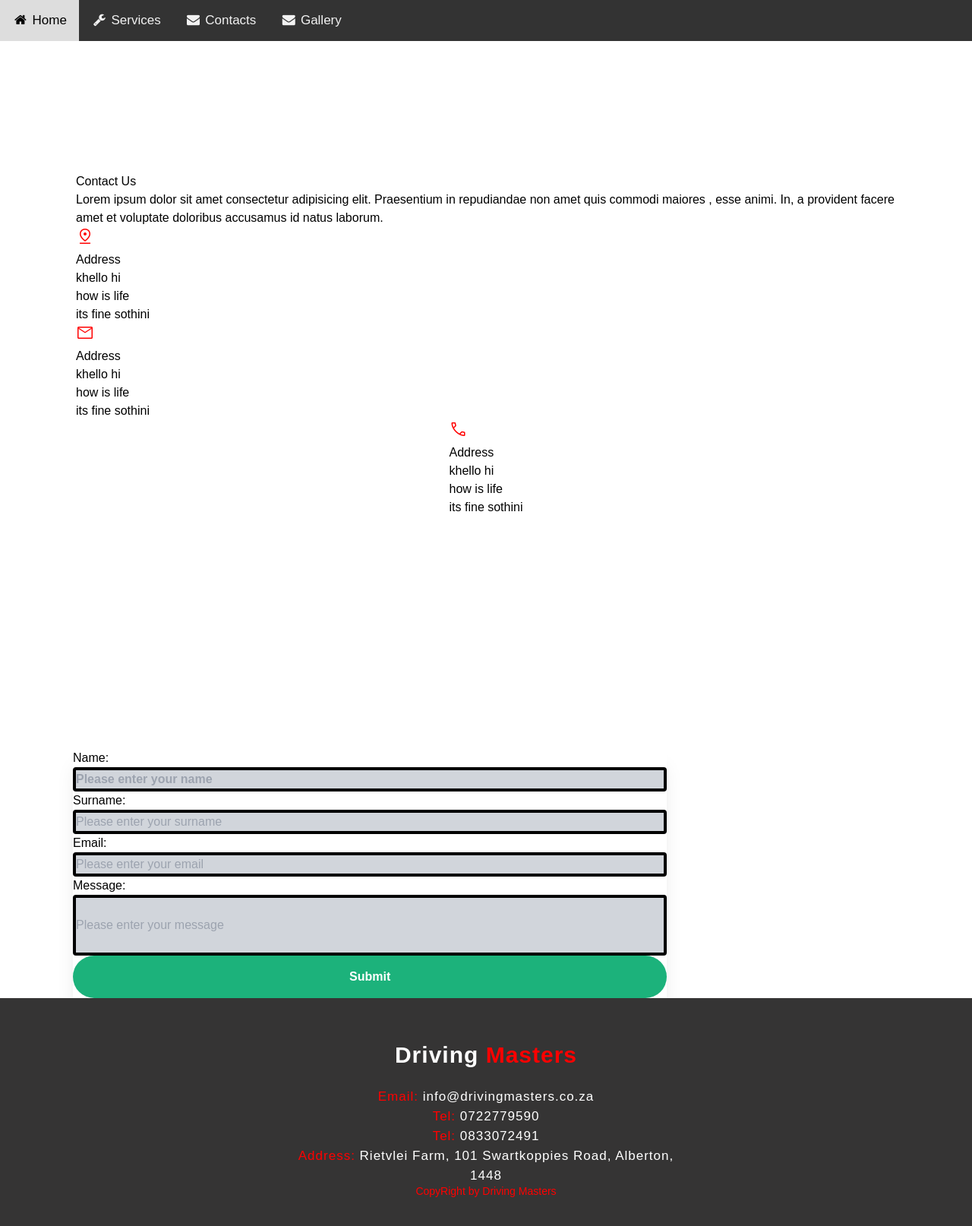
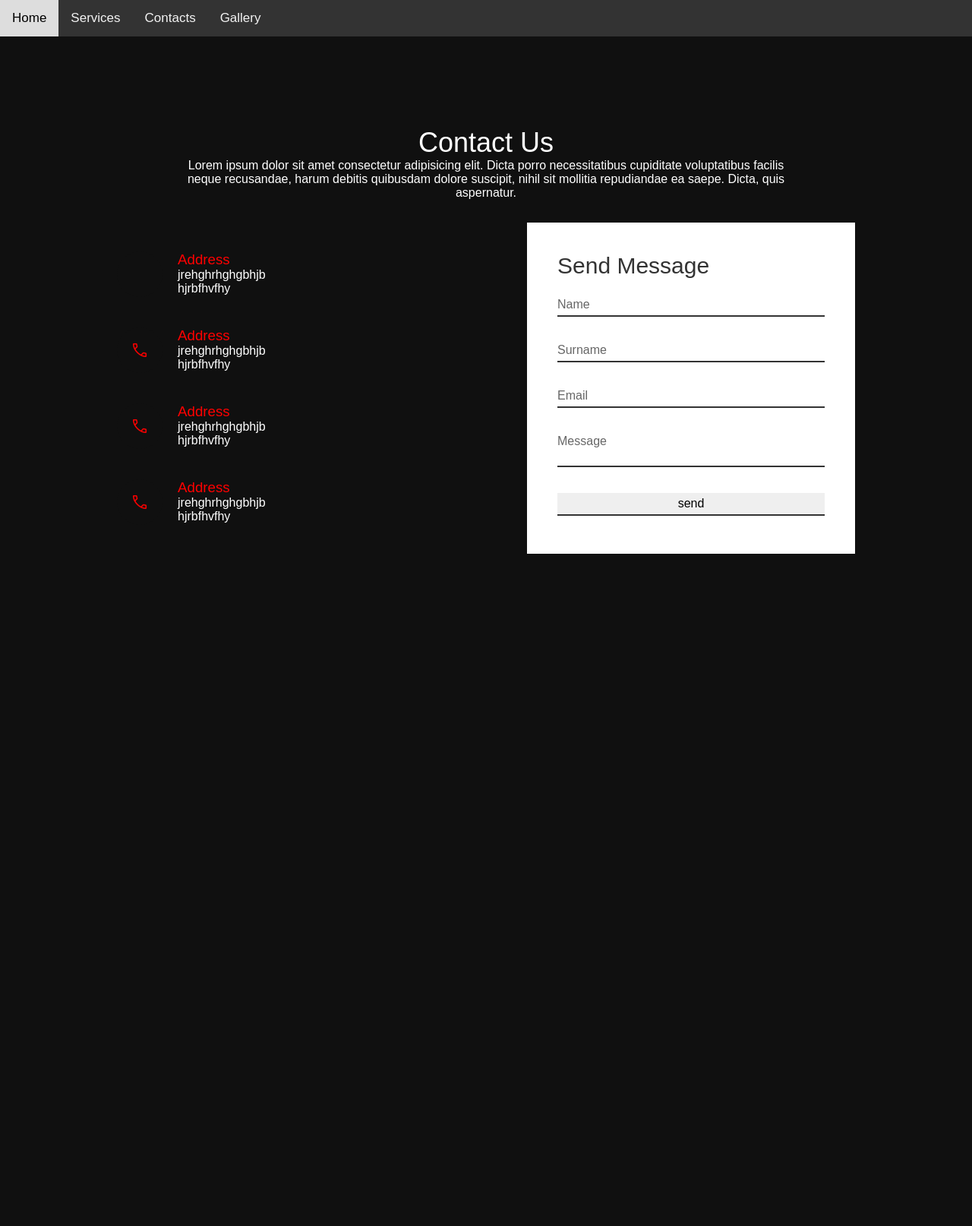
Before and after one commit to NtombiMotaung/MasterDrive, a Django app: page /contacts/ in a window 1280 px wide. Shown: the whole page at 76% size. After the commit the page ends 729 px from the top, so only its background shows below. Run offline with Django 4.2, Linux system fonts and the light colour scheme; data that the repository does not hold is empty; parts of the project's set-up code (start-up, migrations or seed data) failed here and were passed over; some web fonts are replaced.

Commit message:
contacts page nearly done

```diff
--- a/mysite/static/css/style.css
+++ b/mysite/static/css/style.css
@@ -357,6 +357,7 @@ footer p:nth-child(2){
   justify-content: center;
   align-items: center;
   flex-direction: column;
+  background-color: #101010;
 }
 
 .material-symbols-outlined {
@@ -366,3 +367,122 @@ footer p:nth-child(2){
   'GRAD' 0,
   'opsz' 48
 }
+
+.contact .contactcontent{
+  max-width: 800px;
+  text-align: center;
+
+
+}
+
+.contact .contactcontent h2{
+  font-size: 36px;
+  font-weight: 500;
+  color: white;
+
+}
+.contact .contactcontent p{
+
+  font-weight: 300;
+  color: white;
+
+}
+
+.containers{
+  width: 100%;
+  display: flex;
+  justify-content: center;
+  align-items: center;
+  margin-top: 30px;
+}
+
+.containers .contactInfo{
+  width: 50%;
+  display: flex;
+  flex-direction: column;
+}
+
+.containers .contactInfo .boxx{
+  position: relative;
+  padding: 20px 0;
+  display: flex;
+}
+
+
+.containers .contactInfo .boxx .icon{
+  min-width: 60px;
+  height: 60px;
+  background: #101010;
+  display: flex;
+  justify-content: center;
+  align-items: center;
+  border-radius: 50%;
+
+}
+
+.containers .contactInfo .boxx .text{
+  display: flex;
+  margin-left: 20px;
+  font-size: 16px;
+  color: #fff;
+  flex-direction: column;
+  font-weight: 300;
+}
+
+.containers .contactInfo .boxx .text h3{
+  font-weight: 500;
+  color: red;
+
+}
+
+.contactForm{
+  width: 40%;
+  padding: 40px;
+  background: white;
+
+}
+
+.contactForm h2{
+  font-size: 30px;
+  color: #333;
+  font-weight: 500;
+}
+
+.contactForm .inputBox{
+  position: relative;
+  width: 100%;
+  margin-top: 10px;
+
+}
+.contactForm .inputBox input,
+.contactForm .inputBox textarea{
+  width: 100%;
+  padding: 5px 0;
+  font-size: 16px;
+  margin: 10px 0;
+  border: none;
+  border-bottom: 2px solid #333;
+  outline: none;
+  resize: none;
+
+}
+
+.contactForm .inputBox span{
+  position: absolute;
+  left: 0;
+  padding: 5px 0;
+  font-size: 16px;
+  margin: 10px 0;
+  pointer-events: none;
+  transition: 0.5s;
+  color: #666;
+
+}
+
+.contactForm .inputBox input:focus ~ span{
+  color: #1f1e1e;
+  font-size: 12px;
+  transform: translateY(-20px);
+
+
+}
--- a/mysite/templates/public/contacts/contacts.html
+++ b/mysite/templates/public/contacts/contacts.html
@@ -1,76 +1,39 @@
-{% extends 'base.html' %}
+<!DOCTYPE html>
+<html lang="en">
+<head>
+    <meta charset="UTF-8">
+    <meta http-equiv="X-UA-Compatible" content="IE=edge">
+    <meta name="viewport" content="width=device-width, initial-scale=1.0">
+    <title>Contacts</title>
     {% load static %}
 <link rel="stylesheet" href="{% static 'css/style.css' %}">
-{% block styles %}
 <link rel="stylesheet" href="https://fonts.googleapis.com/css2?family=Material+Symbols+Outlined:opsz,wght,FILL,GRAD@20..48,100..700,0..1,-50..200" />
-<style>
-    body {
-        background: url("{{bg.image.url}}") fixed;
-        background-repeat: no-repeat;
-        background-size: 100% 100%;
-    }
-    /* Set a style for the submit button */
-    .btn {
-    background-color: #04AA6D;
-    color: white;
-    padding: 16px 20px;
-    border: none;
-    cursor: pointer;
-    width: 100%;
-    opacity: 0.9;
-    }
-</style>
-
-{% endblock%}
-{% block body %}
-
+</head>
+<body>
+    {% include 'components/navbar.html' %}
     <section class="contact">
     <div class="contactcontent">
+        <h2>Contact Us</h2>
+        <p>Lorem ipsum dolor sit amet consectetur
+            adipisicing elit. Dicta porro
+            necessitatibus cupiditate voluptatibus
+             facilis neque recusandae, harum debitis
+              quibusdam dolore suscipit, nihil sit
+               mollitia repudiandae ea saepe.
+                Dicta, quis aspernatur.</p>
 
-    <h2>Contact Us</h2>
-    <p>Lorem ipsum dolor sit amet
-        consectetur adipisicing elit.
-         Praesentium in repudiandae
-         non amet quis commodi maiores
-         , esse animi. In, a provident
-          facere amet et voluptate doloribus
-          accusamus id natus laborum. </p>
     </div>
 
-<div class="container">
+    <div class="containers">
         <div class="contactInfo">
             <div class="boxx">
-            <div class="icon">
-                <span class="material-symbols-outlined">
-                    pin_drop
-                    </span>
-            </div>
-
-            <h3> Address</h3>
-            <p>khello hi
+                <div class="icon"></div>
+                <div class="text">
+                    <h3>Address</h3>
+                    <p>jrehghrhghgbhjb
                         <br>
-                how is life
-                <br>
-                its fine sothini
+                        hjrbfhvfhy
                     </p>
-
-        </div>
-    </div>
-    <div class="boxx">
-        <div class="icon">
-            <span class="material-symbols-outlined">
-                mail
-                </span>
-        </div>
-
-        <h3> Address</h3>
-        <p>khello hi
-            <br>
-            how is life
-            <br>
-            its fine sothini
-        </p>
-
                 </div>
             </div>
             <div class="boxx">
@@ -79,53 +42,74 @@
                         call
                         </span>
                 </div>
-
-    <h3> Address</h3>
-    <p>khello hi
+                <div class="text">
+                    <h3>Address</h3>
+                    <p>jrehghrhghgbhjb
                         <br>
-        how is life
+                        hjrbfhvfhy
+                    </p>
+                </div>
+            </div>
+            <div class="boxx">
+                <div class="icon">
+                    <span class="material-symbols-outlined">
+                        call
+                        </span>
+                </div>
+                <div class="text">
+                    <h3>Address</h3>
+                    <p>jrehghrhghgbhjb
                         <br>
-        its fine sothini
+                        hjrbfhvfhy
                     </p>
+                </div>
+            </div>
+            <div class="boxx">
+                <div class="icon">
+                    <span class="material-symbols-outlined">
+                        call
+                        </span>
+                </div>
+                <div class="text">
+                    <h3>Address</h3>
+                    <p>jrehghrhghgbhjb
+                        <br>
+                        hjrbfhvfhy
+                    </p>
+                </div>
+            </div>
+        </div>
+        <div class="contactForm">
+            <form>
+                <h2>Send Message</h2>
+                <div class="inputBox">
+                    <input type="text" name="" required = "required">
+                    <span>Name</span>
+                </div>
+                <div class="inputBox">
+                    <input type="text" name="" required = "required">
+                    <span>Surname</span>
+                </div>
+                <div class="inputBox">
+                    <input type="text" name="" required = "required">
+                    <span>Email</span>
+                </div>
+                <div class="inputBox">
+                    <textarea required = "required"></textarea>
+                    <span>Message</span>
+                </div>
+                <div class="inputBox">
+                    <input type="submit" name="" value="send"
 
                 </div>
+            </form>
+
+        </div>
+
     </div>
 
 
-
-</div>
-
     </section>
 
-
-
-<div class="flex">
-
-    <div class="w- 6/6 px-24" >
-        <h1 class="text-6xl" style="color:white">Contact</h1>
-
-        <h4 style="color:white">Contact us directly if you have any questions</h4>
-
-        <p style="color:white">
-
-            Please write your name, email address and a message below if you have any questions.
-            <br>
-            One of our staff members will be happy to contact you directly and answer your questions as soon as
-            possible.
-        </p>
-        <form class="shadow-xl" method="post">
-            {% csrf_token %}
-            {{ form.as_p }}
-            <button type="submit" class="btn">Submit</button>
-        </form>
-    </div>
-</div>
-
-<!-- Add icon library -->
-<link rel="stylesheet" href="https://cdnjs.cloudflare.com/ajax/libs/font-awesome/4.7.0/css/font-awesome.min.css">
-
-<!-- Add font awesome icons -->
-
-
-</div>
-{% endblock %}
+</body>
+</html>
```
Lines whose indentation alone changed are shown as unchanged.
